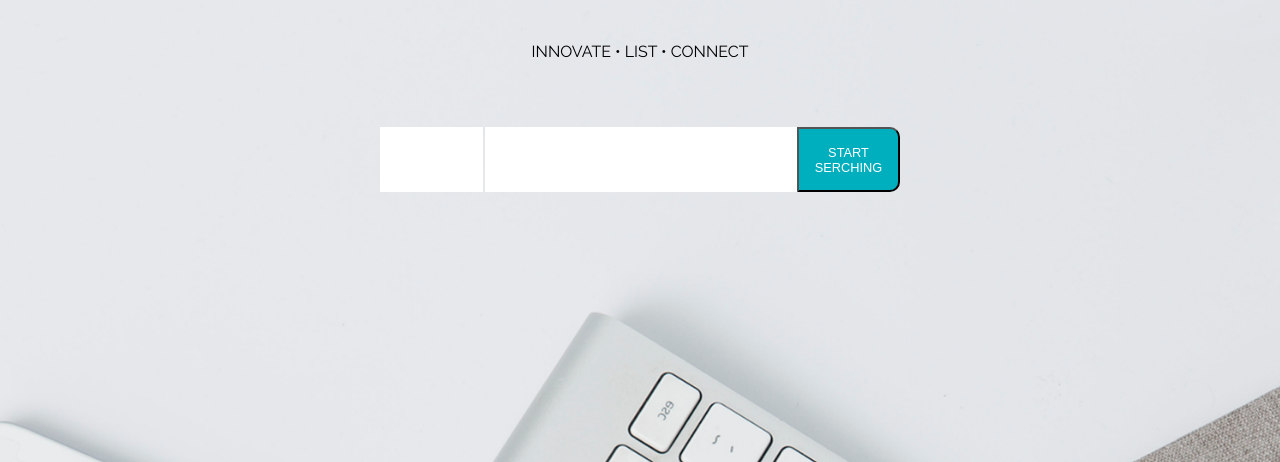
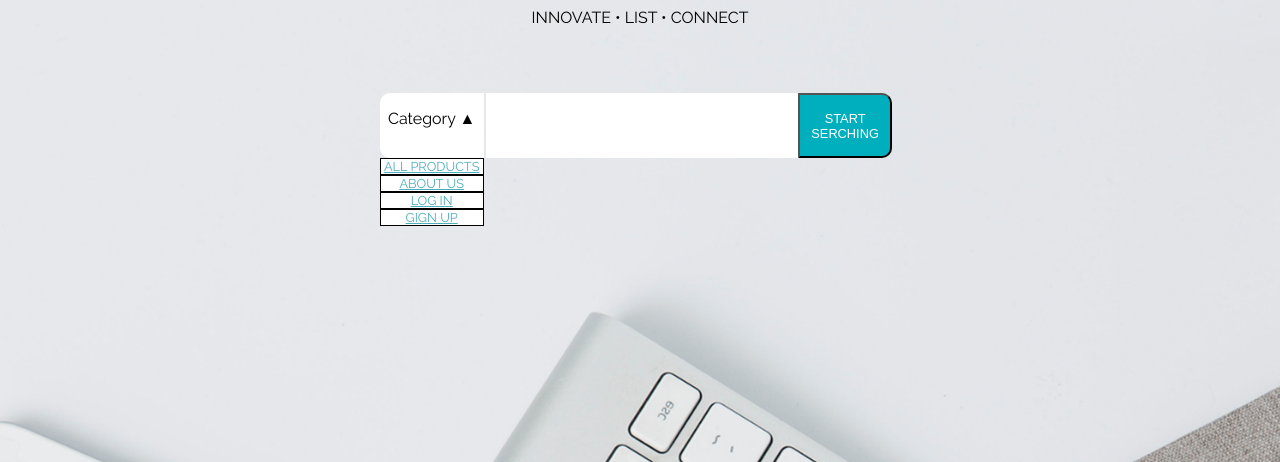
Before and after one commit to SaraTec/site, a website: page src/index.html in a window 1280 px wide. Both pictures are taken after a click on the button "START SERCHING". Shown: the part 335-797 px from the top of the page. Drawn offline with Linux system fonts and the light colour scheme.

Commit message:
07.06.2019

```diff
--- a/src/index.html
+++ b/src/index.html
@@ -10,7 +10,6 @@
   <link rel="stylesheet" href="./styles_smal.css">
   <link rel="stylesheet" href="./styles_carusel.css">
   <link rel="stylesheet" href="./styles_burger.css">
-
   <script src="/scrip.js"></script>
 </head>
 
@@ -49,10 +48,15 @@
       </p>
 
       <div class="searcher">
-        <label class="drop"></label>
+        <label class="drop" onclick="drop()"><p id = "categoty">Category ▼</p></label>
         <input type="text" name="search">
-        <button class="start_search">START SERCHING</button>
-
+        <button class="start_search" onclick="drop()">START SERCHING</button>
+        <div class="drop-box">
+            <a href="#">ALL PRODUCTS</a>
+            <a href="#">ABOUT US</a>
+            <a href="#">LOG IN</a>
+            <a href="#">GIGN UP</a>
+        </div>
       </div>
     </div>
     <div class="down">
--- a/src/scrip.js
+++ b/src/scrip.js
@@ -27,6 +27,26 @@ function next(){
     selected.classList.add('prev');
     document.getElementById("prev").style.visibility = "visible";
     }
+}
+var cheked = 0;
+function drop()
+{
+    if(cheked==0){
+    var selecteder = document.getElementsByClassName("drop-box");
+    var selected = selecteder[0];
+    selected.style.visibility = "visible";
+    var categoty = document.getElementById("categoty");
+    categoty.innerHTML = "Category ▲";
+    cheked = 1;
+}
+else{
+    var selecteder = document.getElementsByClassName("drop-box");
+    var selected = selecteder[0];
+    selected.style.visibility = "hidden";
+    cheked = 0;
+    var categoty = document.getElementById("categoty");
+    categoty.innerHTML = "Category ▼";
+}
 }
 function prev(){
     var selecteder = document.getElementsByClassName("selected");
--- a/src/styles.css
+++ b/src/styles.css
@@ -136,7 +136,7 @@ button.start_search:hover {background-color: red}
   margin-top: 50px;
   display: flex;
   flex-direction: row;
-  justify-content: center;
+  flex-wrap: wrap;
 }
 .uper
 .searcher input{
@@ -147,10 +147,13 @@ button.start_search:hover {background-color: red}
 }
 .uper
 .searcher .drop{
+  text-align: center;
   background-color: white;
   height: 65px;
   width: 20%;
   margin-right: 2px;
+  border-top-left-radius:10px;
+  border-bottom-left-radius:10px;
 }
 .uper
 .searcher .start_search
@@ -159,7 +162,7 @@ button.start_search:hover {background-color: red}
   border-bottom-right-radius:10px;
   background-color: #00afbd;
   height: 65px;
-  width: 20%;
+  width: 18%;
   font-size: 80%;
 
   color: white;
@@ -295,3 +298,15 @@ img.img_down
     background-color: #00afbd;
     padding-top: 50px;
   }
+  .drop-box{
+    display: flex;
+    visibility: hidden;
+    width: 20%;
+    flex-direction: column;
+    background-color: white;
+
+  }
+  .drop-box a{
+    border: 1px solid black;
+    font-size: 80%;
+  }
--- a/src/css/styles_drop.css
+++ b/src/styles_drop.css
@@ -1,18 +1,27 @@
+
 .drop{
-    margin: 100px auto;
-    width: 320px;
-    background-color: #000;
-    position: relative;
+
+    background-color:rgb(230,230,230);
     color: white;
     text-align: center;
-    height: 40px;
+    height: 50px;
     font-family: 'Arial';
+
+    z-index: 100;
+    position: fixed;
+    top: 0;
+      width: 100%;
 }
 
 .drop #check-menu{
     display: none;
 }
-
+.logo_burger{
+  margin-left: 5%;
+  overflow: auto;
+  height: 50px !important;
+  width: 133px !important;
+}
 .drop label{
     display: block;
     position: absolute;
@@ -56,37 +65,37 @@
     transition: .5s all;
 }
 
-.drop .dropa{
+.drop a{
     display: block;
     width: 100%;
     padding: 10px;
-    color: white;
+    color: black;
     text-decoration: none;
     border-top: 1px solid rgba(255,255,255,.3);
-    background-color: #000;
+    background-color: rgb(230,230,230);
 }
 
-.drop a:hover{
-    background-color: rgba(0,0,0,.9);
+a:hover{
+    background-color: rgba(255, 255, 255, 0.596);
 }
 
-.drop #check-menu:checked ~ .main-menu{
+#check-menu:checked ~ .main-menu{
     max-height: 500px;
     font-size: 16px;
 }
 
-.drop #check-menu:checked ~ .first{
+#check-menu:checked ~ .first{
     display: none;
 }
 
-.drop #check-menu:checked ~ .second{
+#check-menu:checked ~ .second{
     transform: rotate(45deg);
 }
 
-.drop #check-menu:checked ~ .third{
+#check-menu:checked ~ .third{
     transform: rotate(-45deg);
 }
 
-.drop #check-menu:checked ~ .fourth{
+#check-menu:checked ~ .fourth{
     display: none;
 }
```
